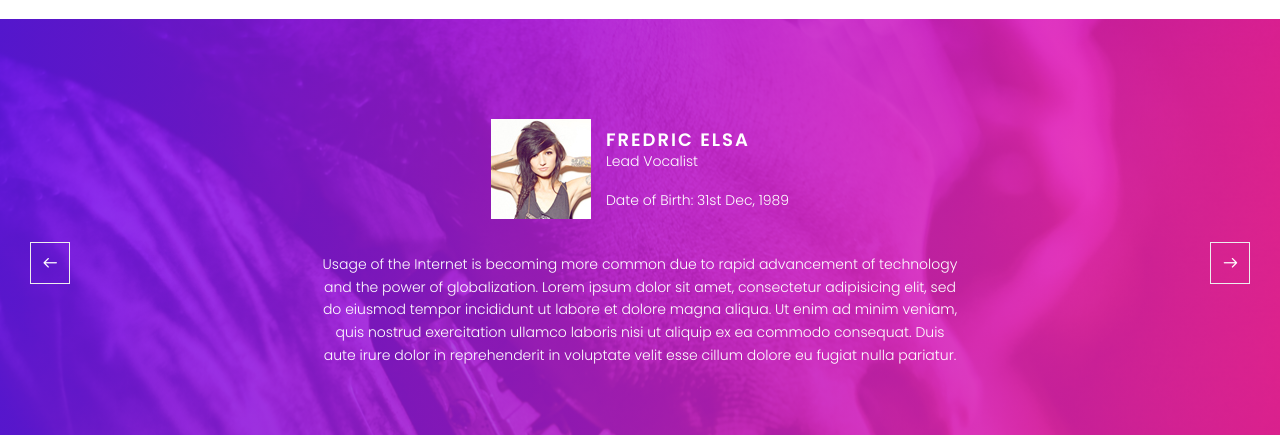
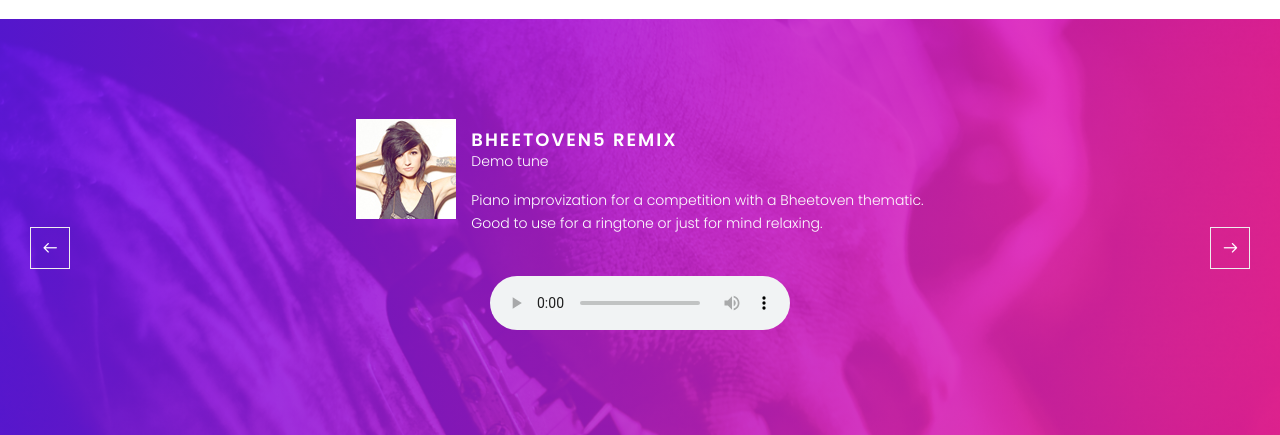
Before and after one commit to aircleanapp/personaltune, a plain HTML site: page index.html in a window 1280 px wide. Shown: the part 2640-3075 px from the top of the page. Drawn offline with nearby package versions, Linux system fonts and the light colour scheme.

Commit message:
add music links

```diff
--- a/index.html
+++ b/index.html
@@ -199,26 +199,38 @@
 									<div class="member-info d-flex flex-row justify-content-center">
 										<img class="" style="width:100px;height: 100%;" src="img/m1.jpg" alt="">
 										<div class="details">
-											<h4 class="text-white text-uppercase">Fredric Elsa</h4>
-											<p>Lead Vocalist</p>
-											<p>Date of Birth: 31st Dec, 1989</p>
+											<h4 class="text-white text-uppercase">Bheetoven5 remix</h4>
+											<p>Demo tune</p>
+											<p>Piano improvization for a competition with a Bheetoven thematic.<br>
+											Good to use for a ringtone or just for mind relaxing.
+											</p>
 										</div>
 									</div>
 									<p class="summery">
-										Usage of the Internet is becoming more common due to rapid advancement of technology and the power of globalization. Lorem ipsum dolor sit amet, consectetur adipisicing elit, sed do eiusmod tempor incididunt ut labore et dolore magna aliqua. Ut enim ad minim veniam, quis nostrud exercitation ullamco laboris nisi ut aliquip ex ea commodo consequat. Duis aute irure dolor in reprehenderit in voluptate velit esse cillum dolore eu fugiat nulla pariatur.
+										<audio controls>
+										  <source src="mus/remix5th.m4a" type="audio/mpeg">
+										  Your browser does not support the audio element.
+										</audio>
+										<br>
+
 									</p>
 							</div>
 							<div class="single-member item">
 									<div class="member-info d-flex flex-row justify-content-center">
 										<img class="" style="width:100px;height: 100%;" src="img/m1.jpg" alt="">
 										<div class="details">
-											<h4 class="text-white text-uppercase">Fredric Elsa</h4>
-											<p>Lead Vocalist</p>
-											<p>Date of Birth: 31st Dec, 1989</p>
+											<h4 class="text-white text-uppercase">Mike x Yuvi</h4>
+											<p>Demo tune</p>
+											<p>Guitar & piano improvization that combines two instruments to one composition.<br>
+											Multiple uses but espacially for sad ocassions or drama moments.
+											</p>
 										</div>
 									</div>
 									<p class="summery">
-										Usage of the Internet is becoming more common due to rapid advancement of technology and the power of globalization. Lorem ipsum dolor sit amet, consectetur adipisicing elit, sed do eiusmod tempor incididunt ut labore et dolore magna aliqua. Ut enim ad minim veniam, quis nostrud exercitation ullamco laboris nisi ut aliquip ex ea commodo consequat. Duis aute irure dolor in reprehenderit in voluptate velit esse cillum dolore eu fugiat nulla pariatur.
+									    <audio controls>
+										  <source src="mus/mikeyuvi.mp3" type="audio/mpeg">
+										  Your browser does not support the audio element.
+										</audio>
 									</p>
 							</div>
 
```
